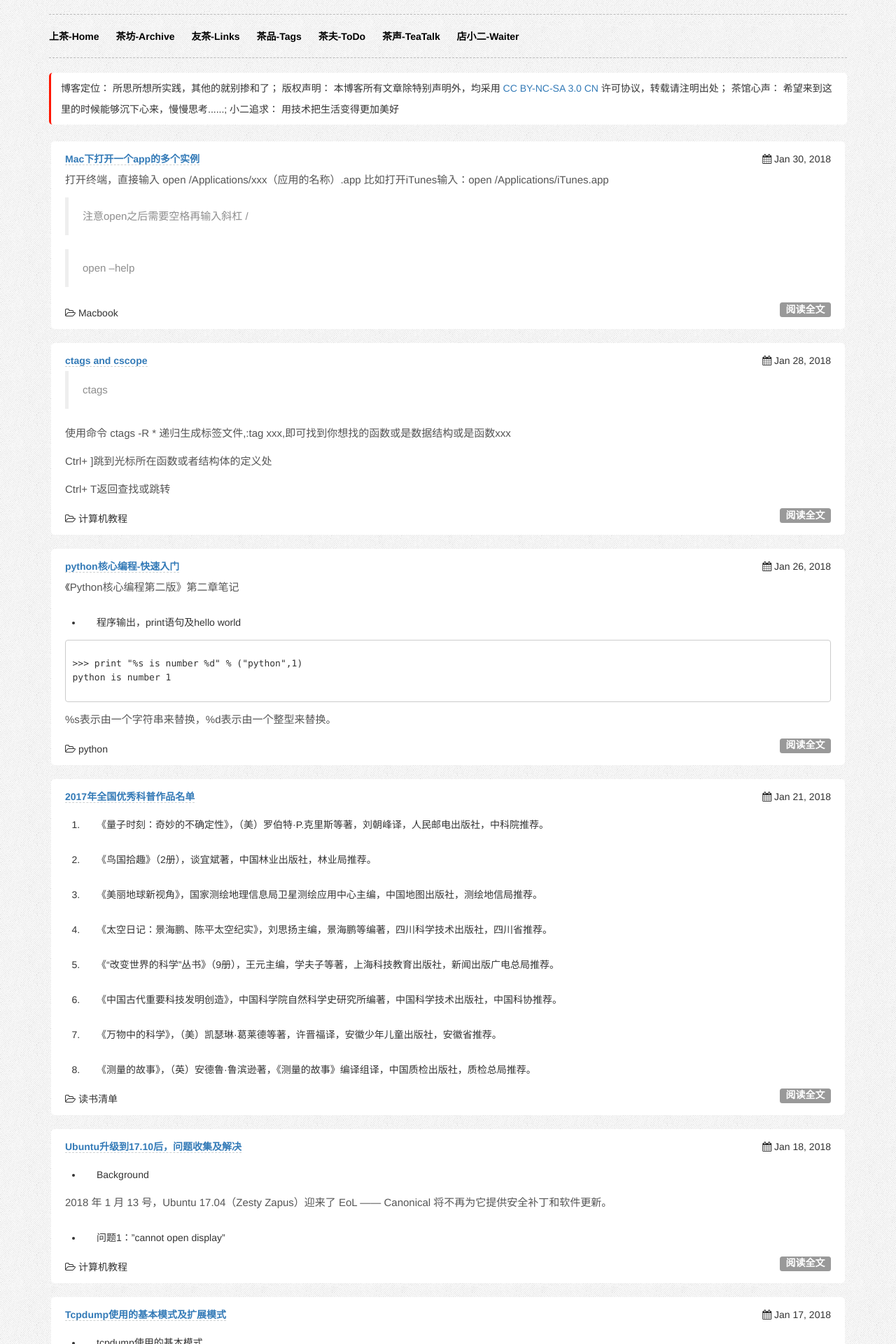
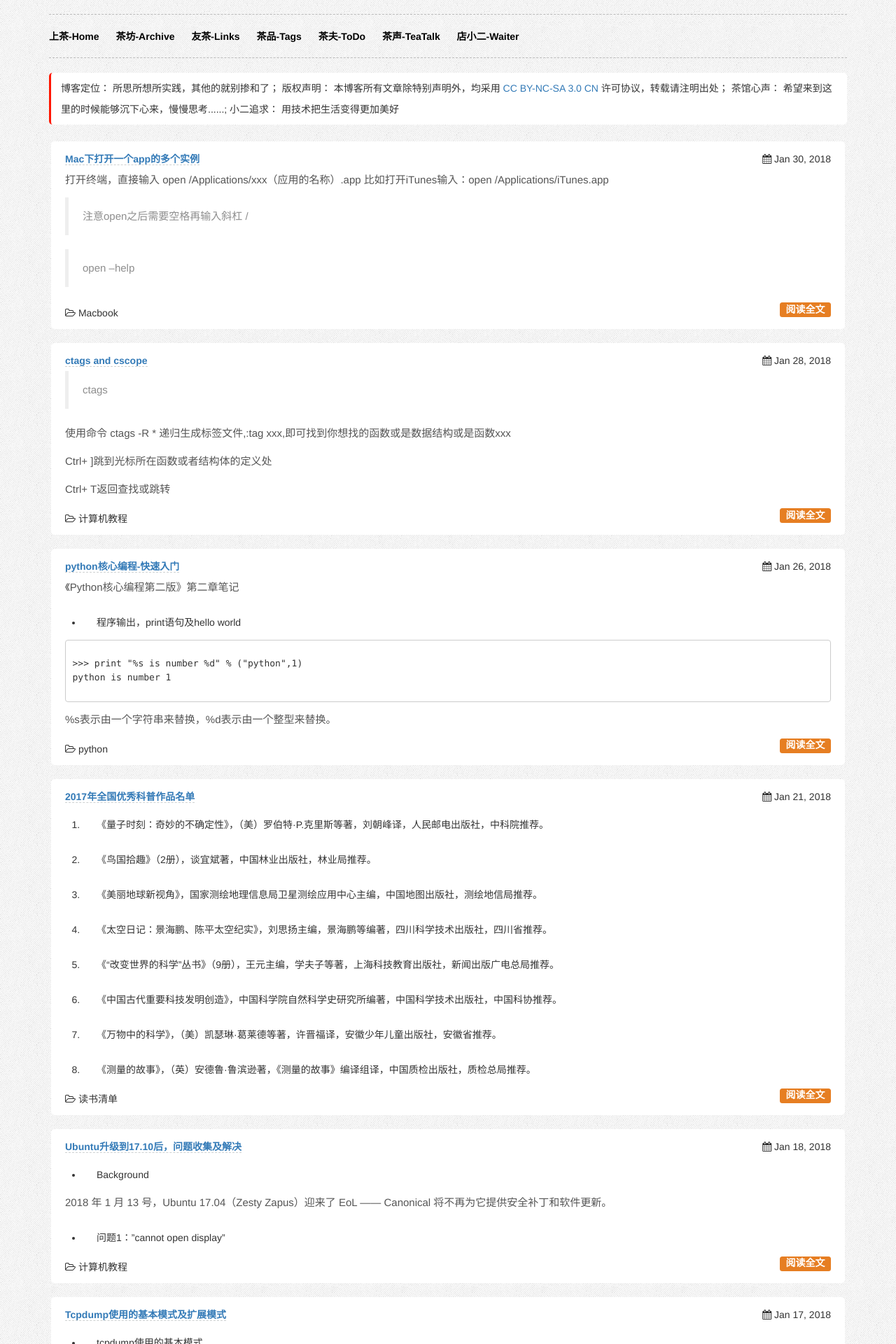
Before and after one commit to fk1091889767/tanwubin.github.io, a Jekyll site: the page built from index.html, in a window 1280 px wide. Shown: the top 1920 px of the page at 70% size. Built offline with Jekyll 4.4.1, drawn with Linux system fonts in a browser that asks for light colours; comment, search, counter and statistics services are not loaded.

Commit message:
博客样式修改

```diff
--- a/assets/css/effector-wide.css
+++ b/assets/css/effector-wide.css
@@ -362,7 +362,7 @@ hr.style-one {
     /*font-weight: bold;*/
     color: #fff;
     text-transform: uppercase;
-    background-color: #999;
+    background-color: #e67e22;;
     -webkit-border-radius: 3px;
     -moz-border-radius: 3px;
     border-radius: 3px;
```
